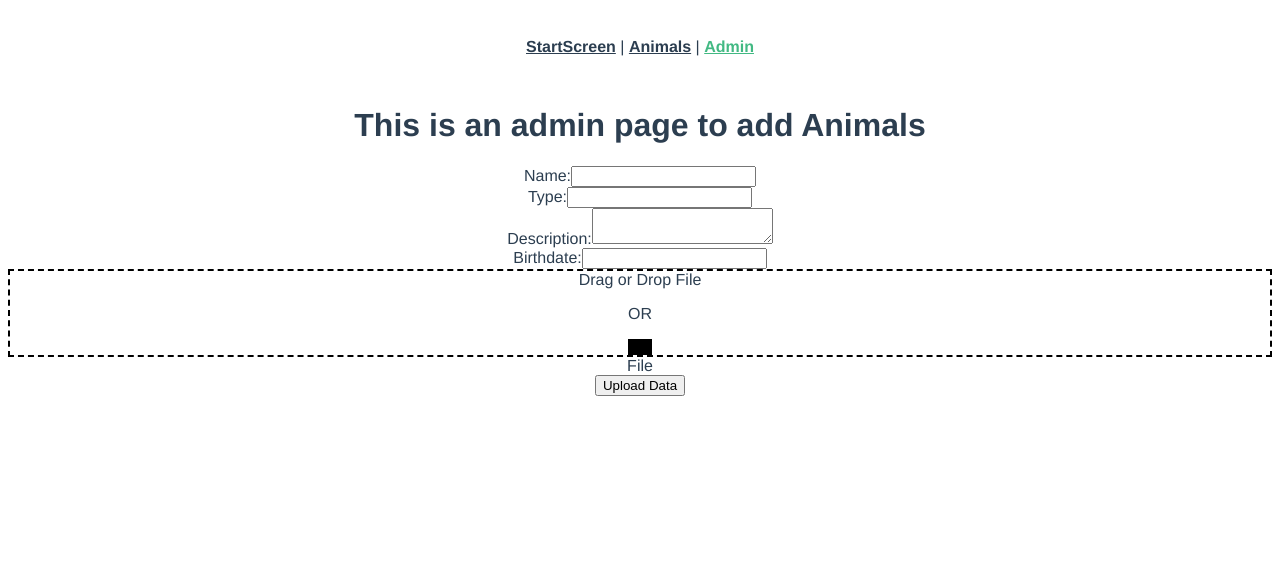
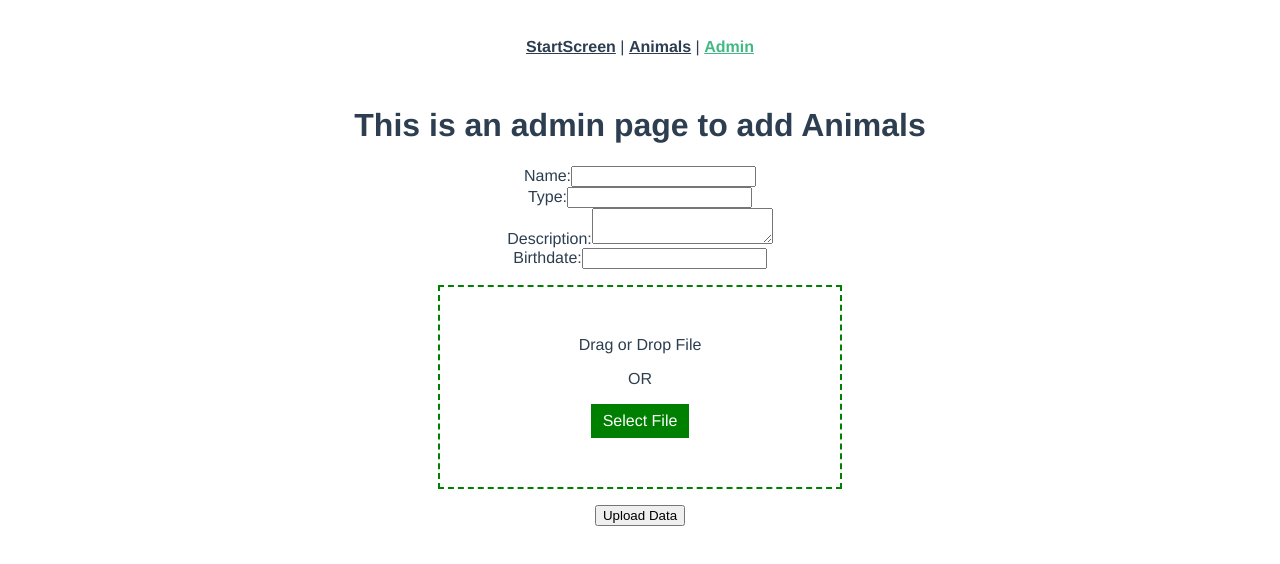
Before and after one commit to ndomenichelli/zoo-web, a Vue app: page /admin in a window 1280 px wide. Shown: the top 564 px of the page. Built offline with nearby package versions, Linux system fonts and the light colour scheme.

Commit message:
drag or drop file

```diff
--- a/src/components/drop-zone.vue
+++ b/src/components/drop-zone.vue
@@ -1,36 +1,66 @@
 <template>
-  <div class="dropzone">
+  <div
+    @dragenter.prevent="toggleActive"
+    @dragleave.prevent="toggleActive"
+    @dragover.prevent
+    @drop.prevent="toggleActive"
+    :class="{'active-dropzone': active}"
+    class="dropzone"
+  >
     <span>Drag or Drop File</span>
     <span>OR</span>
-    <label for="dropzoneFile"></label>
-    <input type="file" id=" dropzoneFile" />
+    <label for="dropzoneFile">Select File</label>
+    <input type="file" id="dropzoneFile" class="dropzoneFile" />
   </div>
 </template>
 
 <script>
-export default {}
+import { ref } from 'vue'
+
+export default {
+  name: 'DropZone',
+  setup () {
+    const active = ref(false)
+
+    const toggleActive = () => {
+      active.value = !active.value
+    }
+
+    return { active, toggleActive }
+  }
+}
 </script>
 
 <style scoped lang="scss">
 .dropzone {
-  width: 400;
-  height: 200;
+  width: 400px;
+  height: 200px;
   display: flex;
   flex-direction: column;
   justify-content: center;
   align-items: center;
   row-gap: 16px;
-  border: 2px dashed black;
+  border: 2px dashed green;
   transition: 0.3s ease all;
 
   label {
     padding: 8px 12px;
     color: white;
-    background: black;
+    background-color: green;
     transition: 0.3s ease all;
   }
   input {
     display: none;
   }
 }
+
+.active-dropzone {
+  color: white;
+  border-color: white;
+  background-color: green;
+  label {
+    background-color: white;
+    color: green;
+  }
+}
 </style>
--- a/src/views/admin-page.vue
+++ b/src/views/admin-page.vue
@@ -21,14 +21,7 @@
         <label>Birthdate:</label>
         <input v-model="birthdate" class="form-control" />
       </div>
-      <!-- <div class="form-group">
-        <label>imageLink:</label>
-        <input v-model="imageLink" class="form-control" />
-      </div> -->
       <!-- <div class="image-uploader">
-        <div>
-          <div>
-            <div>
         <button @click="click1">choose a photo</button>
         <input
           type="file"
@@ -37,18 +30,16 @@
           @change="previewImage"
           accept="image/*"
         />
+      </div> -->
+      <div class="home">
+        <DropZone @drop.prevent="drop" @change="selectedFile" />
       </div>
-
       <div v-if="imageData != null">
+        <span class="file-info">File: {{ img1 }}</span>
+        <div>
           <img class="preview" height="268" width="356" :src="img1" />
           <br />
         </div>
-          </div>
-        </div>
-      </div> -->
-      <div>
-        <DropZone />
-        <span class="file-info">File {{ dropzoneFile.name }}</span>
       </div>
     </form>
     <div>
@@ -66,17 +57,21 @@ import {
   getDownloadURL
 } from 'firebase/storage'
 import DropZone from '@/components/drop-zone.vue'
-import { ref as vueRef } from 'vue'
+// import { ref as vueRef } from 'vue'
 
 export default {
   name: 'admin-page',
   components: {
     DropZone
   },
-  setup () {
-    const dropzoneFile = vueRef('')
-    return { dropzoneFile }
+  props: {
+    imageDataDrop: Object
   },
+  // setup (imageDataDrop) {
+  //   const dropzoneFile = vueRef('')
+
+  //   return { dropzoneFile }
+  // },
   data () {
     return {
       events: null,
@@ -94,8 +89,10 @@ export default {
   },
   methods: {
     onSubmitForm () {
-      if (this.name === '') {
+      if (this.name === '' || this.img1 === '') {
         alert('enter name')
+
+        alert(this.dropzoneFile.value)
         return
       }
       const db = getDatabase()
@@ -109,7 +106,6 @@ export default {
         type: this.type,
         description: this.description,
         birthdate: this.birthdate,
-        imageLink: this.imageLink,
         image: this.img1
       })
     },
@@ -122,23 +118,27 @@ export default {
       console.log('previewImage')
       this.uploadValue = 0
       this.img1 = null
-      this.imageData = event.target.files[0]
+      // this.imageData = event.target.files[0]
       this.onUpload()
+    },
+    // drop picture into dropbox
+    drop (event) {
+      this.imageData = event.dataTransfer.files[0]
+      console.log(this.imageData)
+      this.previewImage()
+    },
+    // manually select picture
+    selectedFile () {
+      this.imageData = document.querySelector('.dropzoneFile').files[0]
+      console.log(this.imageData)
+      this.previewImage()
     },
 
     onUpload () {
-      // console.log("onUpload");
-
       this.img1 = null
       const storage = getStorage()
-
-      // console.log("onUpload getstorage");
-
       const storageRef = storRef(storage, `animals/${this.imageData}`)
-
       const uploadTask = uploadBytesResumable(storageRef, this.imageData)
-
-      // console.log("onUpload 2");
 
       // Register three observers:
       // 1. 'state_changed' observer, called any time the state changes
@@ -178,18 +178,22 @@ export default {
         }
       )
     }
-  },
-  created () {
-    // EventService.getEvents()
-    //   .then((response) => {
-    //     console.log("events: ", response.data);
-    //     this.events = response.data;
-    //   })
-    //   .catch((error) => {
-    //     console.log(error);
-    //   });
   }
 }
 </script>
 <style scoped lang="scss">
+.home {
+  height: auto;
+  width: auto;
+  padding: 16px;
+  display: flex;
+  flex-direction: column;
+  justify-content: center;
+  align-items: center;
+  background-color: white;
+
+  .file-info {
+    margin-top: 32px;
+  }
+}
 </style>
```
Also changed, not shown: package.json (line endings or trailing spaces), 1 other file (tests, documents, lock files or other folders). Lines whose indentation alone changed are shown as unchanged.
